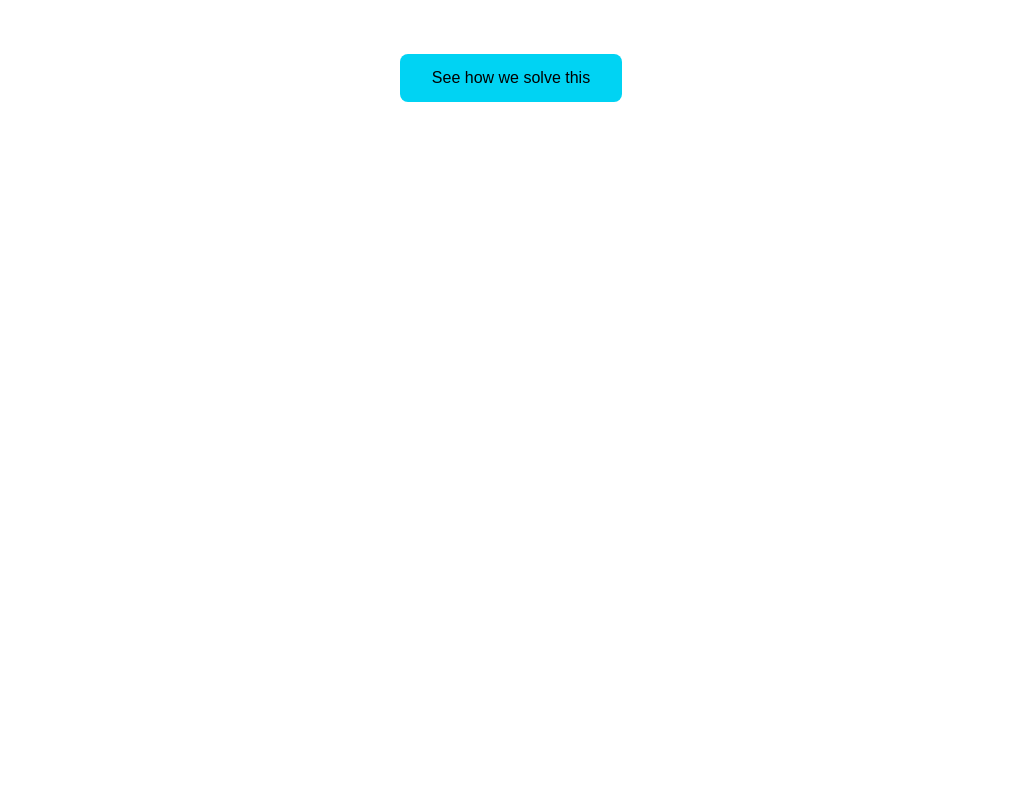
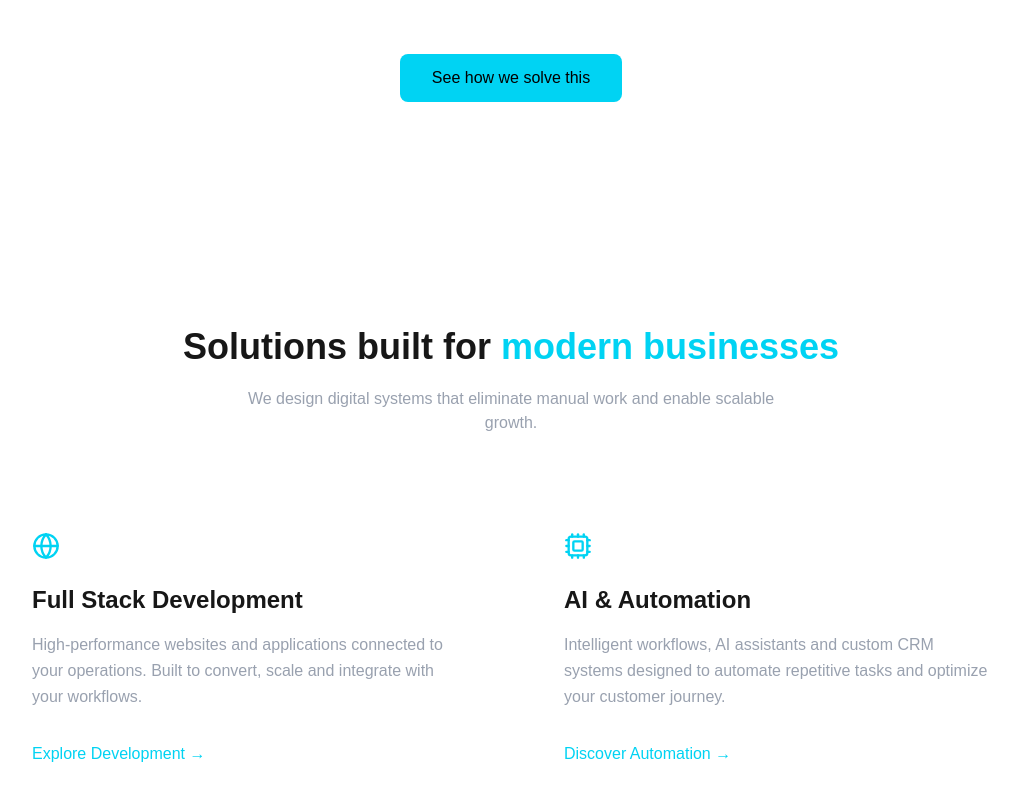
Before and after one commit to julianaherrera1/digital-systems-agency, a Next.js app: page / in a window 1280 px wide. Shown: the part 1507-2307 px from the top of the page, without its empty margins (129-1147 px from the left). Before the commit the page ends 1721 px from the top, so only its background shows below. Built offline with nearby package versions, Linux system fonts and the light colour scheme.

Commit message:
feat(solutions): implement side-by-side solution cards layout

```diff
--- a/app/page.tsx
+++ b/app/page.tsx
@@ -1,6 +1,7 @@
 import Hero from "@/components/sections/Hero";
 import NavBar from "@/components/ui/NavBar";
 import Challenges from "@/components/sections/Challenges";
+import Solutions from "@/components/sections/Solutions";
 
 export default function Home() {
   return (
@@ -8,6 +9,7 @@ export default function Home() {
       <NavBar />
       <Hero />
       <Challenges />
+      <Solutions />
     </main>
   );
 }
--- /dev/null
+++ b/components/sections/Solutions.tsx
@@ -0,0 +1,67 @@
+import { Globe, Cpu } from "lucide-react";
+
+export default function Solutions() {
+  return (
+    <section
+      id="solutions"
+      className="py-28 px-6 border-t border-white/10"
+    >
+      <div className="max-w-5xl mx-auto">
+
+        {/* Title */}
+        <div className="text-center mb-16">
+          <h2 className="text-3xl md:text-4xl font-bold">
+            Solutions built for{" "}
+            <span className="text-cyan-400">modern businesses</span>
+          </h2>
+
+          <p className="mt-5 text-gray-400 max-w-xl mx-auto">
+            We design digital systems that eliminate manual work and enable scalable growth.
+          </p>
+        </div>
+
+        {/* Cards */}
+        <div className="flex flex-col md:flex-row gap-10 justify-center">
+
+          {/* Card 1 */}
+          <div className="md:w-1/2 bg-white/5 border border-white/10 rounded-xl p-8 hover:border-cyan-400/40 transition">
+            <Globe className="text-cyan-400 mb-6" size={28} />
+
+            <h3 className="text-2xl font-semibold mb-4">
+              Full Stack Development
+            </h3>
+
+            <p className="text-gray-400 mb-8 leading-relaxed">
+              High-performance websites and applications connected to your
+              operations. Built to convert, scale and integrate with your workflows.
+            </p>
+
+            <button className="text-cyan-400 font-medium hover:underline">
+              Explore Development →
+            </button>
+          </div>
+
+          {/* Card 2 */}
+          <div className="md:w-1/2 bg-white/5 border border-white/10 rounded-xl p-8 hover:border-cyan-400/40 transition">
+            <Cpu className="text-cyan-400 mb-6" size={28} />
+
+            <h3 className="text-2xl font-semibold mb-4">
+              AI & Automation
+            </h3>
+
+            <p className="text-gray-400 mb-8 leading-relaxed">
+              Intelligent workflows, AI assistants and custom CRM systems
+              designed to automate repetitive tasks and optimize your
+              customer journey.
+            </p>
+
+            <button className="text-cyan-400 font-medium hover:underline">
+              Discover Automation →
+            </button>
+          </div>
+
+        </div>
+      </div>
+    </section>
+  );
+}
```
